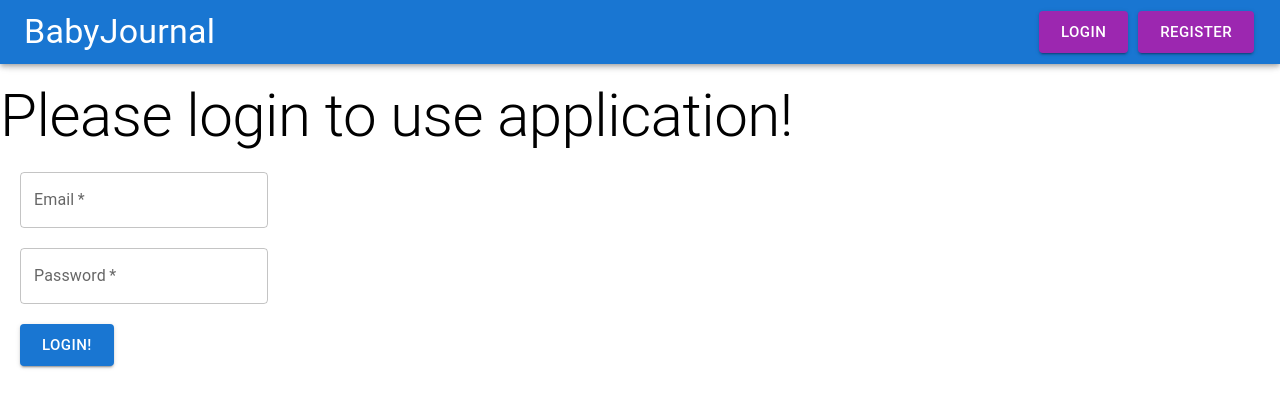
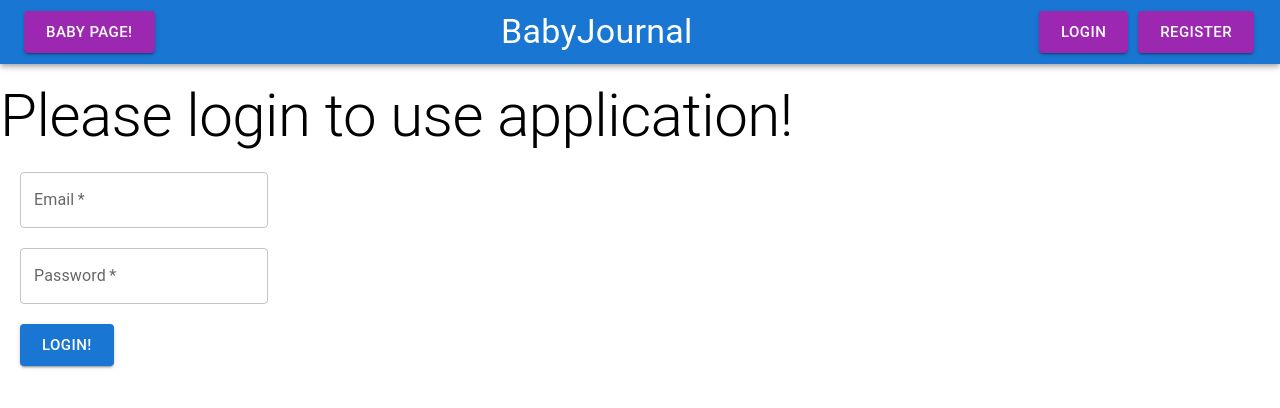
Before and after one commit to youssefrag/BabyJournal, a React (Create React App) app in the folder client/: page / in a window 1280 px wide. Shown: the top 408 px of the page. Built offline with nearby package versions, Linux system fonts and the light colour scheme.

Commit message:
adjust navbar buttons

```diff
--- a/client/src/components/ui/Navbar.jsx
+++ b/client/src/components/ui/Navbar.jsx
@@ -44,7 +44,7 @@ export default function Navbar() {
             color="secondary"
             variant='contained'
             size='large'
-            // onClick={() => navigate("/login")}
+            onClick={() => navigate("/user")}
           >
             Baby Page!
           </Button>
@@ -72,6 +72,14 @@ export default function Navbar() {
         color='primary'
       >
         <Toolbar className={classes.tool}>
+          <Button
+            color="secondary"
+            variant='contained'
+            size='large'
+            // onClick={() => navigate("/login")}
+          >
+            Baby Page!
+          </Button>
           <Typography variant="h4">
             BabyJournal
           </Typography>
```
